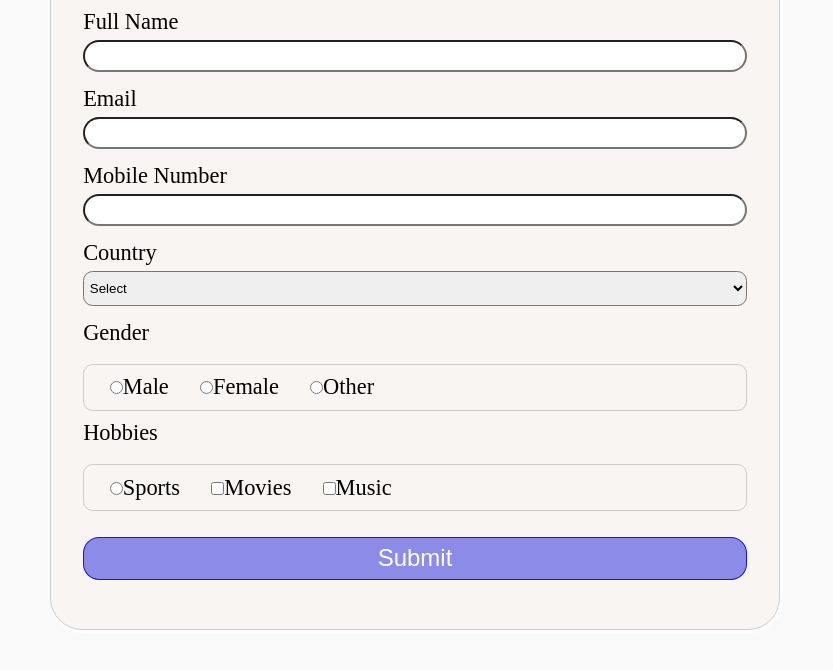
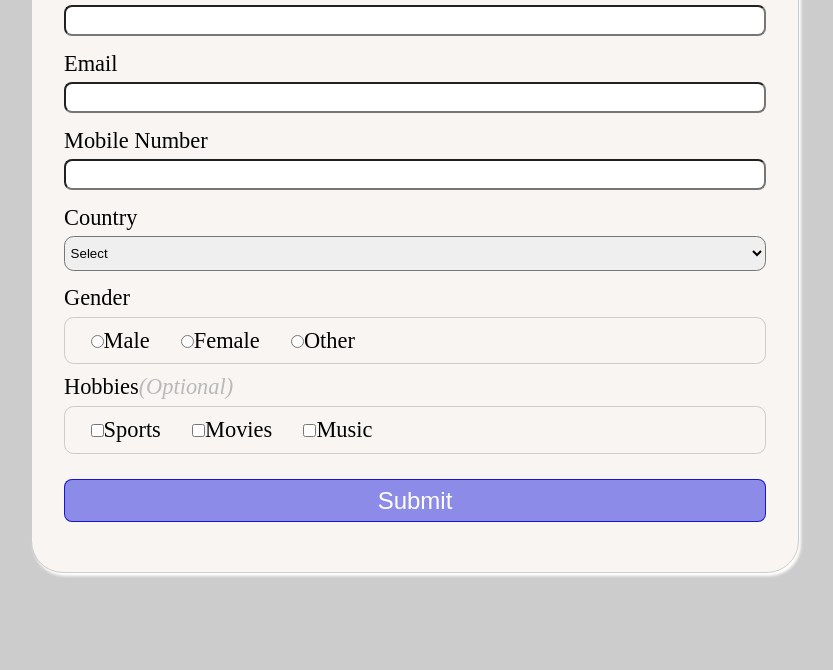
Before and after one commit to azmat239/Form-Validation, a plain HTML site: page index.html in a window 1280 px wide. Shown: the part 134-804 px from the top of the page, without its empty margins (225-1058 px from the left). Drawn offline with Linux system fonts and the light colour scheme.

Commit message:
final UI changes now going for validation

```diff
--- a/css/style.css
+++ b/css/style.css
@@ -5,12 +5,11 @@
 }
 body{
     width:60%;
-    padding: 1.2rem;
     margin: 0.3rem auto;
     font-size: 1.4rem;
     font-weight: 100;
     font-family: 'Times New Roman', Times, serif;
-    background-color: #f9f9f9;
+    background-color: #ccc;
 }
 h2{
     text-align: center;
@@ -21,7 +20,7 @@ h2{
 form{
     background-color:rgb(248, 245, 243);
     padding: 2.5rem 2rem;
-    margin: 1rem auto;
+    margin: 0 auto;
     border: 1px solid #ccc;
     box-shadow: 2px 3px 3px #fff;
     border-radius: 2rem;
@@ -35,7 +34,7 @@ form{
 
 input{
     padding: 0.4rem 0.3rem;
-    border-radius:1rem ;
+    border-radius:0.5rem ;
 }
 
 
@@ -45,10 +44,14 @@ select{
 
 }
 .form-bt{
-    margin-top: 0.8rem;
+    margin-top: 0.1rem;
     padding: 0.6rem 0.8rem;
     border: 1px solid #ccc;
     border-radius:0.6rem ;
+}
+i{
+    color: #bab9b9;
+    font-size: 1.4rem;
 }
 
 .form-bt label{
--- a/index.html
+++ b/index.html
@@ -57,9 +57,9 @@
 
 
         <div class="form_content">
-            <label for="hobbies[]">Hobbies</label>
+            <label for="hobbies[]">Hobbies<i>(Optional)</i></label>
              <div class="form-bt">
-                 <label for="Sports"><input type="radio" name="hobbies[]"  value="Sports">Sports</label>
+                 <label for="Sports"><input type="checkbox" name="hobbies[]"  value="Sports">Sports</label>
 
                  <label for="Movies"><input type="checkbox" name="hobbies[]" value="Movies">Movies</label>
 
```
